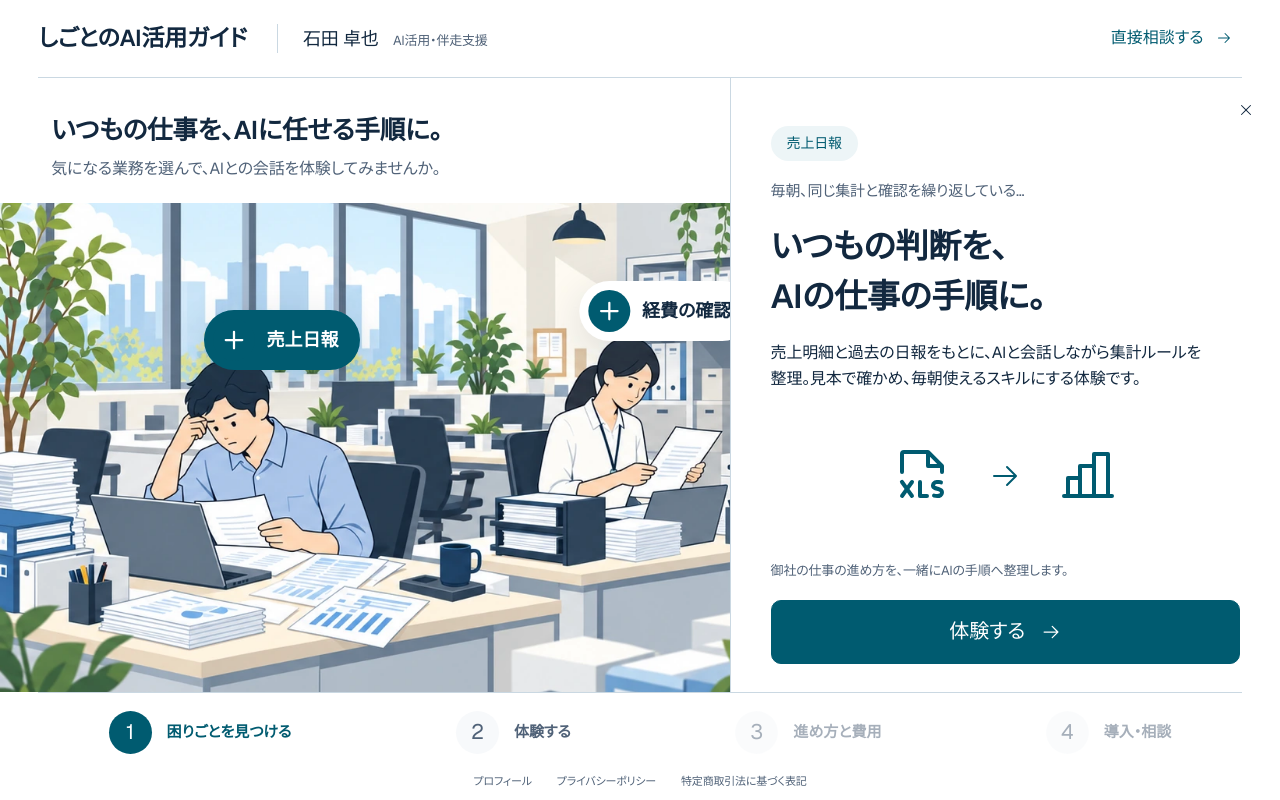
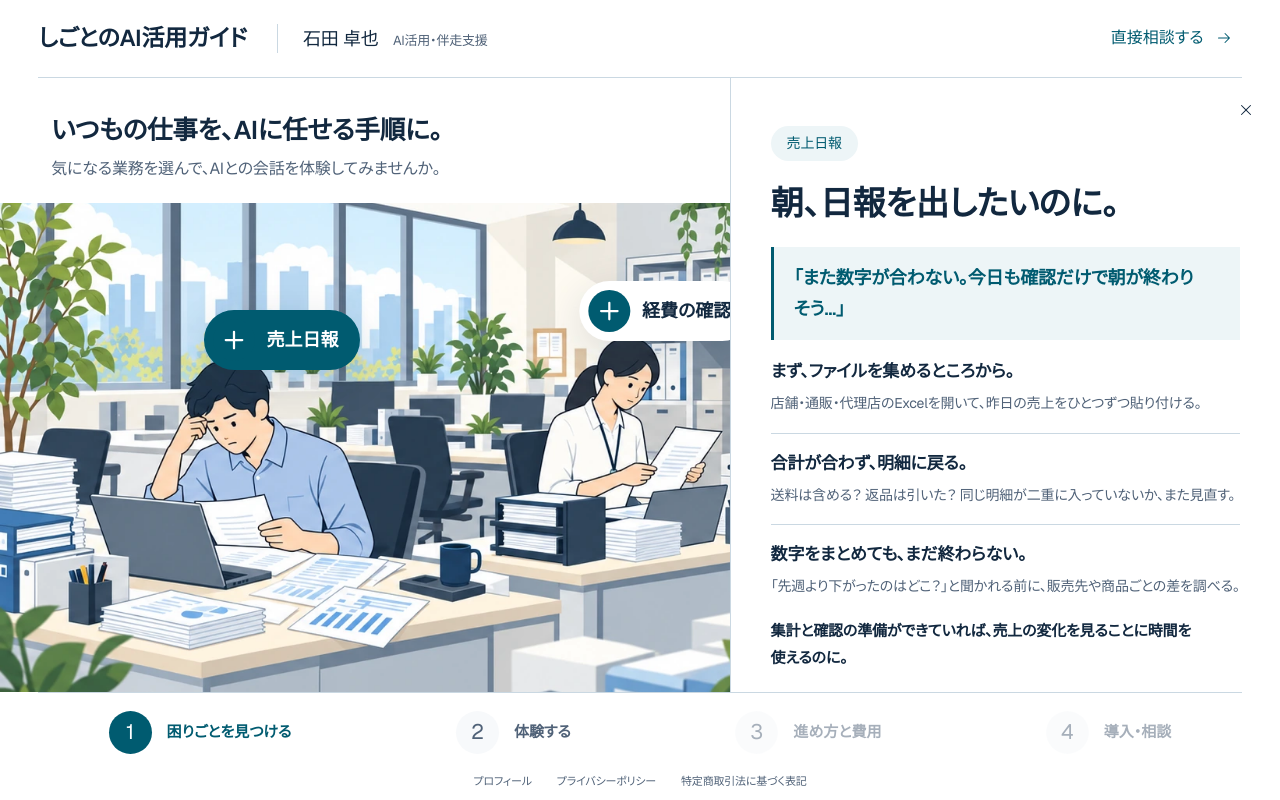
Before and after one commit to axhiz-dev/ishida-takuya, a Next.js app: page /business in a window 1280 px wide. Both pictures are taken after a click on the button "売上日報". Built offline with nearby package versions, Linux system fonts and the light colour scheme.

Commit message:
プラス押下後に担当者の具体的な困りごとを表示する

```diff
--- a/src/components/business/tour/BusinessTour.tsx
+++ b/src/components/business/tour/BusinessTour.tsx
@@ -7,8 +7,6 @@ import {
   ArrowLeft,
   Plus,
   X,
-  FileXls,
-  ChartBar,
   Chats,
   ClipboardText,
   CheckCircle,
@@ -121,7 +119,7 @@ export default function BusinessTour() {
                       <strong>{t.problem}</strong>
                       <p>{t.detail}</p>
                       <span>
-                        クリックして解決策を見る <ArrowRight />
+                        この担当者の困りごとを見る <ArrowRight />
                       </span>
                     </div>
                   )}
@@ -135,7 +133,7 @@ export default function BusinessTour() {
                 tabIndex={-1}
                 className={s.drawer}
                 role="region"
-                aria-label={`${selected.label}の解決策`}
+                aria-label={`${selected.label}の困りごと`}
                 onKeyDown={(e) => {
                   if (e.key === "Escape") closeDrawer();
                 }}
@@ -148,25 +146,22 @@ export default function BusinessTour() {
                   <X />
                 </button>
                 <small className={s.eyebrow}>{selected.label}</small>
-                <p className={s.problem}>{selected.problem}</p>
-                <h2>{selected.title}</h2>
-                <p>{selected.solution}</p>
-                <div className={s.solutionIcons} aria-hidden="true">
-                  <FileXls size={64} />
-                  <ArrowRight size={32} />
-                  {task === "inquiry" ? (
-                    <Chats size={64} />
-                  ) : task === "invoice" ? (
-                    <ClipboardText size={64} />
-                  ) : (
-                    <ChartBar size={64} />
-                  )}
-                </div>
+                <h2>{selected.situation}</h2>
+                <blockquote className={s.workerQuote}>{selected.quote}</blockquote>
+                <ul className={s.frustrations}>
+                  {selected.frustrations.map((item) => (
+                    <li key={item.title}>
+                      <h3>{item.title}</h3>
+                      <p>{item.body}</p>
+                    </li>
+                  ))}
+                </ul>
+                <p className={s.wish}>{selected.wish}</p>
                 <p className={s.note}>
-                  御社の仕事の進め方を、一緒にAIの手順へ整理します。
+                  この困りごとをAIに相談したら？ 次の画面で、会話しながら仕事の手順をつくる流れを体験できます。
                 </p>
                 <button className={s.primary} onClick={() => navigate(1)}>
-                  体験する <ArrowRight />
+                  AIに相談する流れを見る <ArrowRight />
                 </button>
               </div>
             )}
--- a/src/components/business/tour/data.ts
+++ b/src/components/business/tour/data.ts
@@ -9,6 +9,14 @@ export const tasks = [
     solution:
       "売上明細と過去の日報をもとに、AIと会話しながら集計ルールを整理。見本で確かめ、毎朝使えるスキルにする体験です。",
     demo: "売上日報のスキルづくり",
+    situation: "朝、日報を出したいのに。",
+    quote: "「また数字が合わない。今日も確認だけで朝が終わりそう…」",
+    frustrations: [
+      { title: "まず、ファイルを集めるところから。", body: "店舗・通販・代理店のExcelを開いて、昨日の売上をひとつずつ貼り付ける。" },
+      { title: "合計が合わず、明細に戻る。", body: "送料は含める？ 返品は引いた？ 同じ明細が二重に入っていないか、また見直す。" },
+      { title: "数字をまとめても、まだ終わらない。", body: "「先週より下がったのはどこ？」と聞かれる前に、販売先や商品ごとの差を調べる。" },
+    ],
+    wish: "集計と確認の準備ができていれば、売上の変化を見ることに時間を使えるのに。",
     x: 22,
     y: 28,
   },
@@ -21,6 +29,14 @@ export const tasks = [
     solution:
       "領収書と経費規程を見ながら、AIに任せる部分と人が判断する部分を会話で整理。確認用の一覧を作るスキルにします。",
     demo: "経費確認のスキルづくり",
+    situation: "締め日前、領収書が次々に届く。",
+    quote: "「入力を進めたいのに、また本人に確認しないと…」",
+    frustrations: [
+      { title: "写真を拡大しても、金額が読めない。", body: "日付・支払先・金額をExcelへ転記。読めないものは本人に連絡して、返事を待つ。" },
+      { title: "この会食費、通していいんだっけ？", body: "規程を開いて上限を確認。超えているけれど、事前承認があったかは別に聞かないとわからない。" },
+      { title: "この領収書、さっきも見た気がする。", body: "二重申請かもしれないので、過去の一覧を検索。確認のたびに転記の手が止まる。" },
+    ],
+    wish: "転記よりも、確認が必要な申請に時間を使いたい。締め日前に慌てず終えられたら。",
     x: 52,
     y: 22,
   },
@@ -33,6 +49,14 @@ export const tasks = [
     solution:
       "過去の返信と対応ルールから、担当候補と返信の下書きを準備するスキルへ。人への確認が必要な条件も一緒に決めます。",
     demo: "問い合わせ対応のスキルづくり",
+    situation: "返信している間にも、次の問い合わせ。",
+    quote: "「前にも同じ返事を書いたはず。どこにあったっけ…」",
+    frustrations: [
+      { title: "似た問い合わせでも、毎回いちから。", body: "過去のメールを探し、案内文をコピー。注文内容や名前を間違えないように書き直す。" },
+      { title: "誰に確認すればいいかで、止まる。", body: "配送は出荷担当、返金は責任者。内容を読み分けて転送し、返事が来たか追いかける。" },
+      { title: "急いでいても、そのまま返せない。", body: "返金や納期を約束していないか、すでに聞いたことを聞き直していないか、送信前に読み返す。" },
+    ],
+    wish: "担当の振り分けと下書きまでそろっていれば、お客様にどう対応するかに集中できるのに。",
     x: 83,
     y: 32,
   },
--- a/src/components/business/tour/tour.module.css
+++ b/src/components/business/tour/tour.module.css
@@ -217,14 +217,44 @@
   font-size: 15px;
   color: var(--tour-muted);
 }
-.solutionIcons {
-  display: flex;
-  justify-content: center;
-  align-items: center;
-  gap: 35px;
+.workerQuote {
+  margin: 0;
+  padding: 16px 20px;
+  border-left: 3px solid var(--tour-accent);
+  background: var(--tour-tint);
   color: var(--tour-accent);
-  flex: 1;
-  min-height: 110px;
+  font-size: 18px;
+  font-weight: 600;
+  line-height: 1.7;
+}
+.frustrations {
+  list-style: none;
+  padding: 0;
+  margin: 0;
+  display: grid;
+  gap: 16px;
+}
+.frustrations li + li {
+  border-top: 1px solid var(--tour-line);
+  padding-top: 16px;
+}
+.frustrations h3 {
+  margin: 0 0 6px;
+  font-size: 17px;
+  line-height: 1.6;
+}
+.frustrations p {
+  font-size: 14px;
+  line-height: 1.8;
+  color: var(--tour-muted);
+}
+.wish {
+  font-size: 15px;
+  font-weight: 600;
+  line-height: 1.8;
+}
+.drawer > * {
+  flex-shrink: 0;
 }
 .primary,
 .secondary {
@@ -1076,9 +1106,6 @@
   .dialog {
     padding: 40px 22px 25px;
   }
-  .solutionIcons {
-    min-height: 80px;
-  }
 }
 @media (prefers-reduced-motion: reduce) {
   .shell * {
```
Also changed, not shown: 1 other file (tests, documents, lock files or other folders).
